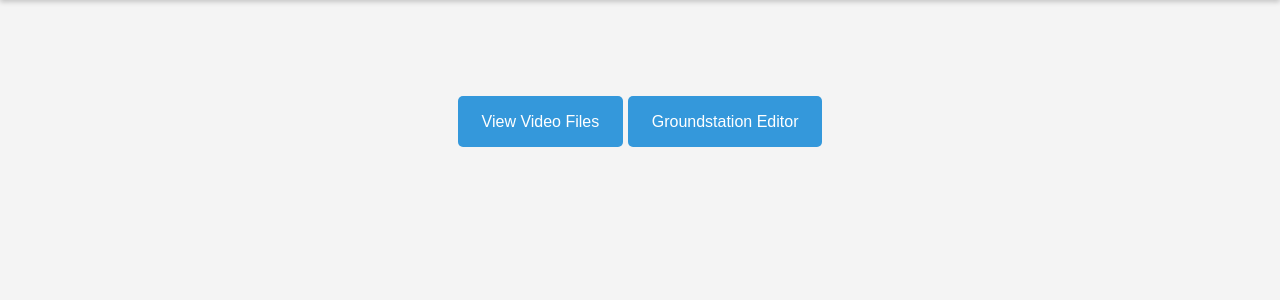
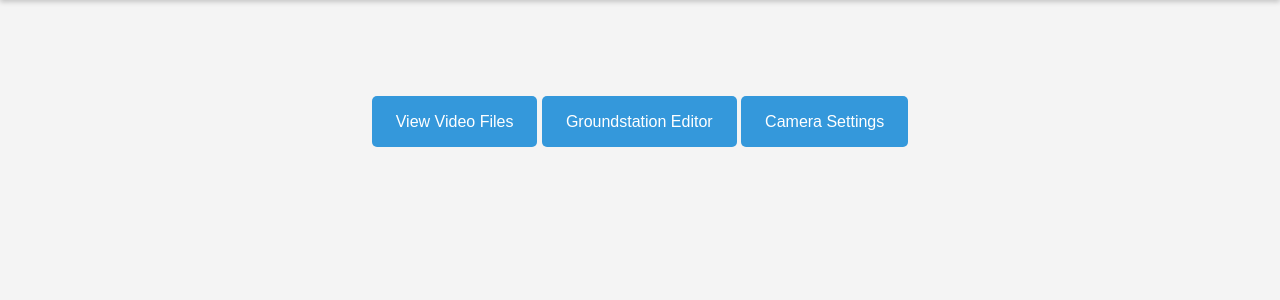
Before and after one commit to angorb/radxa_gs_webUI, a Flask app: page / in a window 1280 px wide. Shown: the part 78-378 px from the top of the page. Run offline with Flask 3, Linux system fonts and the light colour scheme.

Commit message:
Update index.html

```diff
--- a/templates/index.html
+++ b/templates/index.html
@@ -14,6 +14,7 @@
         <div class="button-container">
             <a href="{{ url_for('files') }}" class="button">View Video Files</a>
             <a href="{{ url_for('config') }}" class="button">Groundstation Editor</a>
+            <a href="{{ url_for('camera_settings') }}" class="button">Camera Settings</a>
         </div>
     </main>
 </body>
```
